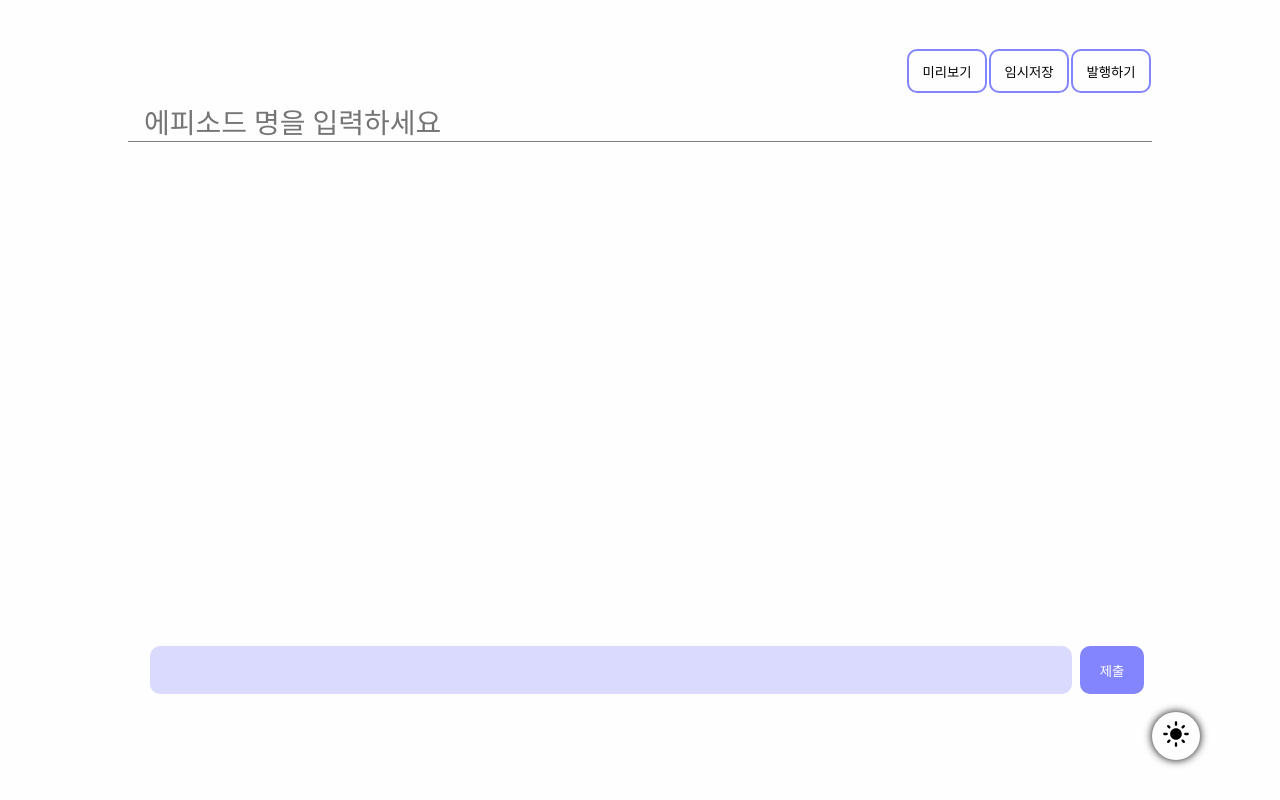
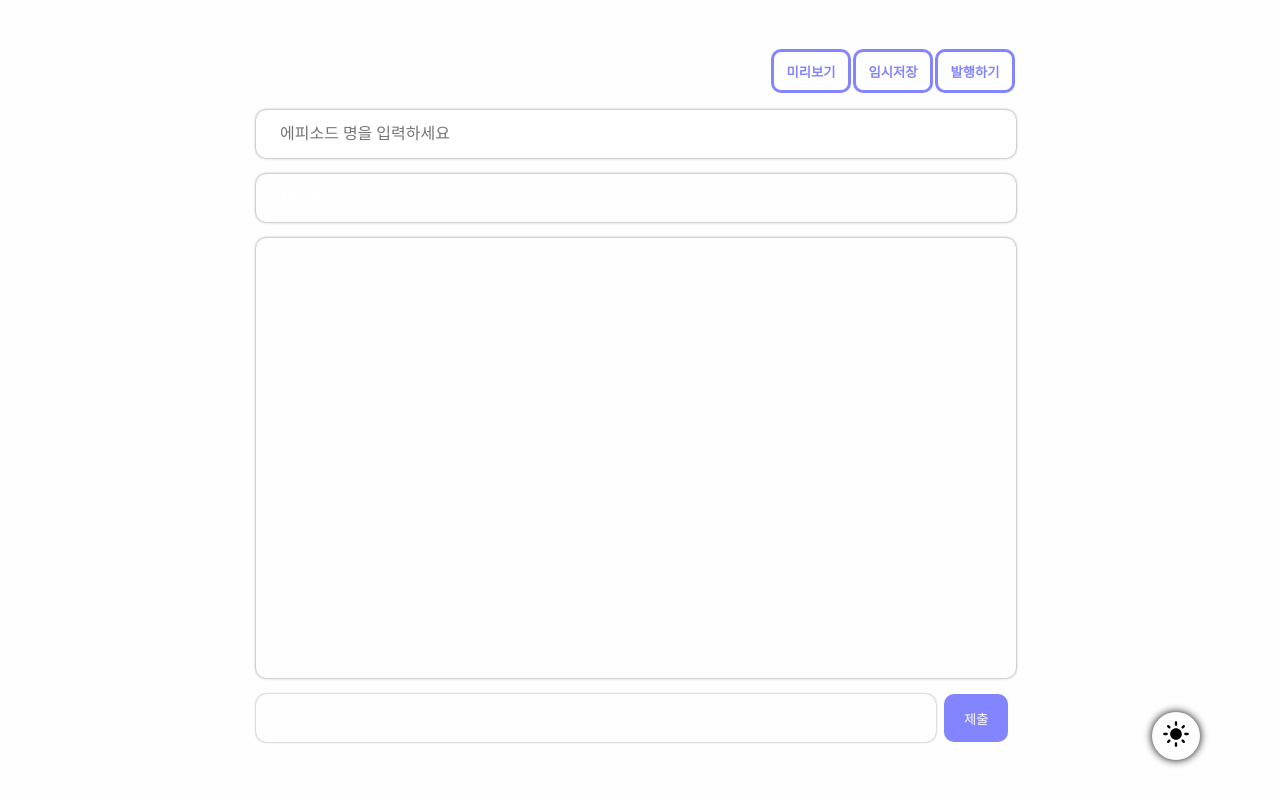
Before and after one commit to qgw13467/nevvel, a Next.js app in the folder frontend/nevvel/: page /editor/1 in a window 1280 px wide. Built offline with nearby package versions, Linux system fonts and the light colour scheme.

Commit message:
feat(fe):add editor asset store css

```diff
--- a/frontend/nevvel/src/components/editor/EditorHead.tsx
+++ b/frontend/nevvel/src/components/editor/EditorHead.tsx
@@ -4,7 +4,7 @@ import { episode } from "editor";
 import { useRouter } from "next/router";
 import { Modal } from "../common/Modal";
 import EditorPreview from "./Head/EditorPreview";
-import {AiFillCheckCircle } from "react-icons/ai"
+import { AiFillCheckCircle } from "react-icons/ai";
 
 type EditorHeadProps = {
   setEpisode: React.Dispatch<React.SetStateAction<episode>>;
@@ -20,14 +20,11 @@ function EditorHead({ episode, setEpisode }: EditorHeadProps) {
     console.log(episode);
   }, [episode]);
 
-  useEffect(()=>{
-    if(saveToast){
-      setTimeout(()=>
-      setSaveToast(false),2000
-      )
-
+  useEffect(() => {
+    if (saveToast) {
+      setTimeout(() => setSaveToast(false), 2000);
     }
-  },[saveToast])
+  }, [saveToast]);
 
   const Titlehandler = (e: any) => {
     setEpisode({
@@ -48,7 +45,7 @@ function EditorHead({ episode, setEpisode }: EditorHeadProps) {
 
   const saveHandler = () => {
     // 임시저장 axios 연결하면 제대로 해보기..
-    setSaveToast(true)
+    setSaveToast(true);
   };
 
   return (
@@ -56,9 +53,7 @@ function EditorHead({ episode, setEpisode }: EditorHeadProps) {
       <ButtonWrapper>
         <WriteButtonContainer>
           <WriteButton onClick={() => setModalOpen(true)}>미리보기</WriteButton>
-          <WriteButton onClick={saveHandler}>
-            임시저장
-          </WriteButton>
+          <WriteButton onClick={saveHandler}>임시저장</WriteButton>
           <WriteButton onClick={PublishHandler}>발행하기</WriteButton>
         </WriteButtonContainer>
       </ButtonWrapper>
@@ -70,6 +65,7 @@ function EditorHead({ episode, setEpisode }: EditorHeadProps) {
           placeholder="에피소드 명을 입력하세요"
         />
       </InputWrapper>
+      <BackGroundAssetContainer>전체 에셋</BackGroundAssetContainer>
       {modalOpen && (
         <Modal
           modal={modalOpen}
@@ -78,18 +74,17 @@ function EditorHead({ episode, setEpisode }: EditorHeadProps) {
           height="600"
           element={
             <div>
-              {episode.contents ? (
               <EditorPreview postEpisode={episode} />
-              ) : (
-                <>없다</>
-              )}
             </div>
           }
         />
       )}
-      {saveToast && <ToastContainer>
+      {saveToast && (
+        <ToastContainer>
           <AiFillCheckCircle />
-        임시저장 되었습니다.</ToastContainer>}
+          임시저장 되었습니다.
+        </ToastContainer>
+      )}
     </Wrapper>
   );
 }
@@ -98,7 +93,6 @@ const Wrapper = styled.div`
   display: flex;
   flex-direction: column;
   padding-top: 3rem;
-  padding-bottom: 2rem;
 `;
 const ButtonWrapper = styled.div`
   display: flex;
@@ -108,12 +102,13 @@ const ButtonWrapper = styled.div`
 const WriteButtonContainer = styled.div``;
 
 const WriteButton = styled.button`
-  color: ${({ theme }) => theme.color.text1};
-  border: 2px solid ${({ theme }) => theme.color.point};
+  color: ${({ theme }) => theme.color.point};
+  border: 3px solid ${({ theme }) => theme.color.point};
   margin: 1px;
   border-radius: 10px;
   height: 2.75rem;
   width: 5rem;
+  font-weight: 700;
 `;
 const InputWrapper = styled.div`
   display: flex;
@@ -125,21 +120,28 @@ const TitleInput = styled.input`
   font-size: 1.5rem;
   margin-top: 1rem;
   margin-bottom: 1rem;
-  border-top: none;
-  border-left: none;
-  border-right: none;
-  border-bottom: 1px solid gray;
   padding-left: 1rem;
-  background-color: ${({ theme }) => theme.color.background};
+  /* background-color: ${({ theme }) => theme.color.hover}; */
+  padding: 1.5rem;
+  border: none;
+  border-radius: 10px;
+  font-size: 16px;
+    box-shadow: 0px 0px 3px gray;
 
   ::placeholder {
-    font-size: 1.75rem;
+    font-size: 1rem;
   }
 `;
+const BackGroundAssetContainer = styled.div`
+ box-shadow: 0px 0px 3px gray;
+ padding: 1rem;
+ margin-bottom: 1rem;
+ border-radius: 10px;
+`
 
 const ToastContainer = styled.div`
   position: fixed;
-  background-color: ${({ theme})=> theme.color.point};
+  background-color: ${({ theme }) => theme.color.point};
   width: 10rem;
   height: 2rem;
   color: white;
@@ -161,7 +163,6 @@ const ToastContainer = styled.div`
       transform: translateY(0);
     }
   }
-
 `;
 
 export default EditorHead;
--- a/frontend/nevvel/src/components/editor/EditorMain.tsx
+++ b/frontend/nevvel/src/components/editor/EditorMain.tsx
@@ -40,5 +40,6 @@ const Wrapper = styled.div`
 background-color: ${({ theme })=> theme.color.background};
   /* border: 2px solid ${({ theme }) => theme.color.hover}; */
   border-radius: 10px;
+
 `;
 export default EditorMain;
--- a/frontend/nevvel/src/components/editor/Head/EditorPreview.tsx
+++ b/frontend/nevvel/src/components/editor/Head/EditorPreview.tsx
@@ -53,11 +53,13 @@ function EditorPreview({ postEpisode }: EditorPreviewProps) {
     <PreviewWrapper onClick={countHandler}>
       <PreviewHeader>미리보기</PreviewHeader>
       <PreviewMain>
-        <ViewerTabMain
-          EpisodeData={postEpisode}
-          tabNumber={tabNumber}
-          setEventCatch={setEventCatch}
-        />
+        {postEpisode.contents.length !== 0 ? (
+          <ViewerTabMain
+            EpisodeData={postEpisode}
+            tabNumber={tabNumber}
+            setEventCatch={setEventCatch}
+          />
+        ) : (<>미리보기 할 내용이 존재하지 않습니다.</>)}
       </PreviewMain>
     </PreviewWrapper>
   );
@@ -69,7 +71,7 @@ const PreviewWrapper = styled.div`
 `;
 const PreviewHeader = styled.div`
   width: 100%;
-  border-bottom: 1px solid ${({ theme})=>theme.color.text1};
+  border-bottom: 1px solid ${({ theme }) => theme.color.text1};
 `;
 
 const PreviewMain = styled.div`
--- a/frontend/nevvel/src/components/editor/Main/Asset/EditorMainAssetContainer.tsx
+++ b/frontend/nevvel/src/components/editor/Main/Asset/EditorMainAssetContainer.tsx
@@ -2,15 +2,21 @@ import React from 'react'
 import EditorMainAssetImageList from './EditorMainAssetImageList'
 import EditorMainAssetSoundList from './EditorMainAssetSoundList'
 import styled from 'styled-components'
+import { mobile } from '@/src/util/Mixin'
+import { assetOpenAtom } from "@/src/store/EditorAssetStore";
+import { useAtom } from 'jotai'
 
-type EditorMainAssetContainerProps  ={
-  assetOpen:number
-}
 
-function EditorMainAssetContainer({assetOpen}:EditorMainAssetContainerProps) {
+function EditorMainAssetContainer() {
+  const [assetOpen, setAssetOpen] =useAtom(assetOpenAtom)
 
   return (<AssetContainer>
-    <AssetStoreTitle>에셋</AssetStoreTitle>
+    <AssetHeaderContainer>
+    <AssetStoreTitle>에셋스토어</AssetStoreTitle>
+    <CloseBtn onClick={
+      ()=>  setAssetOpen(0)
+    }>X</CloseBtn>
+    </AssetHeaderContainer>
   <div>{assetOpen === 1 && <EditorMainAssetImageList/>}</div>
   <div>{assetOpen === 2 && <EditorMainAssetSoundList/>}</div>
   </AssetContainer>
@@ -18,15 +24,28 @@ function EditorMainAssetContainer({assetOpen}:EditorMainAssetContainerProps) {
 }
 
 const AssetContainer = styled.div`
-  border: 1px solid ${({ theme }) => theme.color.hover};
+  position: absolute;
+  box-shadow: 0px 0px 2px gray;
   background-color: ${({ theme })=> theme.color.background};
+  height: 100vh;
+  width:20vw;
+  ${mobile}{
+    position: relative;
+  }
 
 `
 const AssetStoreTitle = styled.div`
+color: ${({ theme})=> theme.color.point};
 height: 15%;
 padding-left: 1rem;
 padding-top:1rem;
 
 `
+const AssetHeaderContainer =styled.div`
+
+`
+const CloseBtn = styled.div`
+  color:${({theme})=>theme.color.text1};
+`
 
 export default EditorMainAssetContainer
--- a/frontend/nevvel/src/components/editor/Main/Text/EditorMainInput.tsx
+++ b/frontend/nevvel/src/components/editor/Main/Text/EditorMainInput.tsx
@@ -85,12 +85,13 @@ const InputWrapper = styled.div`
 const BlockInput = styled.input`
   display: flex;
   justify-content: flex-end;
-  background-color: ${({ theme }) => theme.color.editor};
+  background-color: ${({ theme }) => theme.color.background};
   width: 90% ;
   height: 3rem;
   border: none;
   border-radius: 10px;
   padding-left: 1rem;
+  box-shadow: 0px 0px 2px gray;
 
 `;
 
--- a/frontend/nevvel/src/components/editor/Main/Text/EditorMainList.tsx
+++ b/frontend/nevvel/src/components/editor/Main/Text/EditorMainList.tsx
@@ -9,15 +9,12 @@ type EditorMainListProps = {
 };
 
 function EditorMainList({ contents, setContents }: EditorMainListProps) {
-  const [assetOpen, setAssetOpen] = useState<number>(0);
-
 
   return (
     <MainContainer>
       <ListWrapper>
         {contents.map((content, index) => (
           <EditorMainListItem
-            setAssetOpen={setAssetOpen}
             key={index}
             content={content}
             contents={contents}
@@ -25,9 +22,6 @@ function EditorMainList({ contents, setContents }: EditorMainListProps) {
           />
         ))}
       </ListWrapper>
-      {assetOpen ? <EditorMainAssetContainer
-      assetOpen={assetOpen}
-      /> : <></>}
     </MainContainer>
   );
 }
@@ -35,8 +29,10 @@ const MainContainer = styled.div`
   display: flex;
   flex-direction: row;
   width: 100%;
-  background-color: ${({ theme })=> theme.color.background};
-`
+  background-color: ${({ theme }) => theme.color.background};
+  border-radius: 10px;
+  box-shadow: 0px 0px 3px gray;
+`;
 
 const ListWrapper = styled.div`
   /* border: 2px solid ${({ theme }) => theme.color.hover}; */
@@ -46,13 +42,11 @@ const ListWrapper = styled.div`
   overflow: scroll;
   width: 100%;
   ::-webkit-scrollbar {
-  display: none;
-}
+    display: none;
+  }
 `;
 
 const AssetWrapper = styled.div``;
 
-const ItemContainer = styled.div`
-
-`
+const ItemContainer = styled.div``;
 export default EditorMainList;
--- a/frontend/nevvel/src/components/editor/Main/Text/EditorMainListItem.tsx
+++ b/frontend/nevvel/src/components/editor/Main/Text/EditorMainListItem.tsx
@@ -6,20 +6,20 @@ import { AiOutlineSound } from "react-icons/ai";
 import EditorMainMenu from "./EditorMainMenu";
 import { mobile } from "@/src/util/Mixin";
 import { content } from "editor";
+import { atom,useAtom } from "jotai";
+import { assetOpenAtom } from "@/src/store/EditorAssetStore";
 
 
 type EditorMainListItemProps = {
   content: content;
   contents: content[];
   setContents: React.Dispatch<React.SetStateAction<content[]>>;
-  setAssetOpen: React.Dispatch<React.SetStateAction<number>>;
 };
 
 function EditorMainListItem({
   content,
   contents,
   setContents,
-  setAssetOpen,
 }: EditorMainListItemProps) {
   const [plus, setPlus] = useState(false);
   const textRef = useRef<HTMLDivElement>(null);
@@ -31,6 +31,7 @@ function EditorMainListItem({
     y: 0,
   });
   const [style, setStyle] = useState(false)
+  const [assetOpen, setAssetOpen] =useAtom(assetOpenAtom)
 
   useEffect(() => {
     console.log(text)
--- a/frontend/nevvel/src/pages/editor/[id]/index.tsx
+++ b/frontend/nevvel/src/pages/editor/[id]/index.tsx
@@ -3,6 +3,11 @@ import EditorHead from "@/src/components/editor/EditorHead";
 import EditorMain from "@/src/components/editor/EditorMain";
 import styled from "styled-components";
 import { episode } from "editor";
+import EditorMainAssetContainer from "@/src/components/editor/Main/Asset/EditorMainAssetContainer";
+import { useAtomValue } from "jotai";
+import { assetOpenAtom } from "@/src/store/EditorAssetStore";
+import { mobile } from "@/src/util/Mixin";
+
 function index() {
   const [episode, setEpisode] =useState<episode>({
     coverId:1,
@@ -11,27 +16,38 @@ function index() {
     title:"",
     contents:[]
   })
+  const assetOpen = useAtomValue(assetOpenAtom)
 
-  return (
-    <Wrapper>
+  return (<Wrapper>
+    <EditorWrapper assetOpen={assetOpen}>
       <EditorHead
       episode={episode}
       setEpisode={setEpisode}/>
       <EditorMain
       setEpisode={setEpisode}
       episode={episode}/>
-    </Wrapper>
+    </EditorWrapper>
+    {assetOpen && <EditorMainAssetContainer />}
+  </Wrapper>
   );
 }
+const Wrapper = styled.div`
+  display: flex;
+  color:white;
+  flex-direction: row;
+  ${mobile}{
+    flex-direction: column;
+  }
+`
 
-const Wrapper = styled.div`
+const EditorWrapper = styled.div<{assetOpen:number}>`
   background-color: ${({ theme }) => theme.color.background};
   display: flex;
   flex-direction: column;
   width: 100%;
   height: 91vh;
-  padding-left: 10%;
-  padding-right: 10%;
+  padding-left:${(props)=>(props.assetOpen ?(30):(20))}%;
+  padding-right: ${(props)=>(props.assetOpen ?(15):(20))}%;
 
 `;
 
--- /dev/null
+++ b/frontend/nevvel/src/store/EditorAssetStore.tsx
@@ -0,0 +1,3 @@
+import { atom } from "jotai";
+
+export const assetOpenAtom = atom(0);
```
Lines whose indentation alone changed are shown as unchanged.
